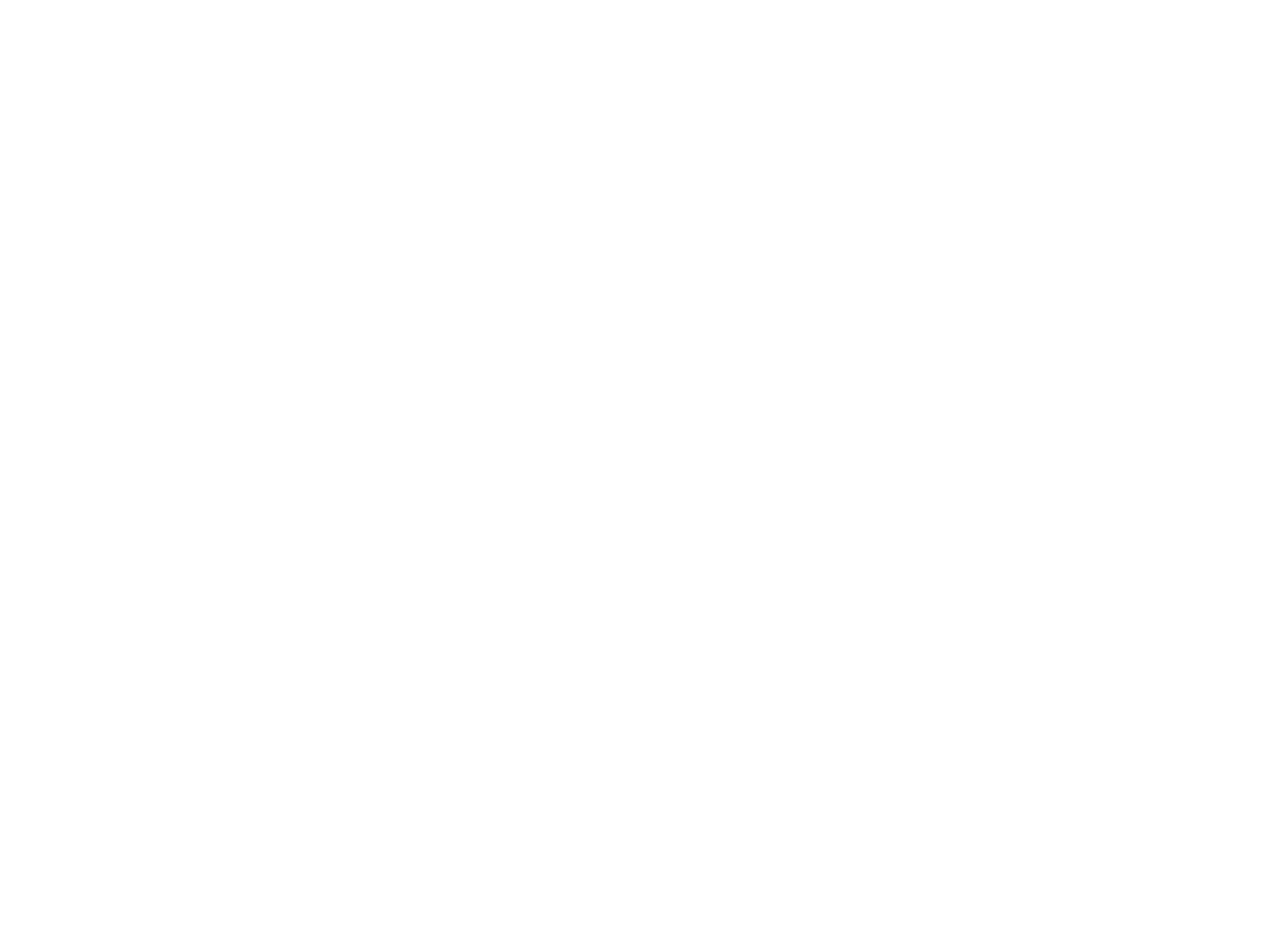
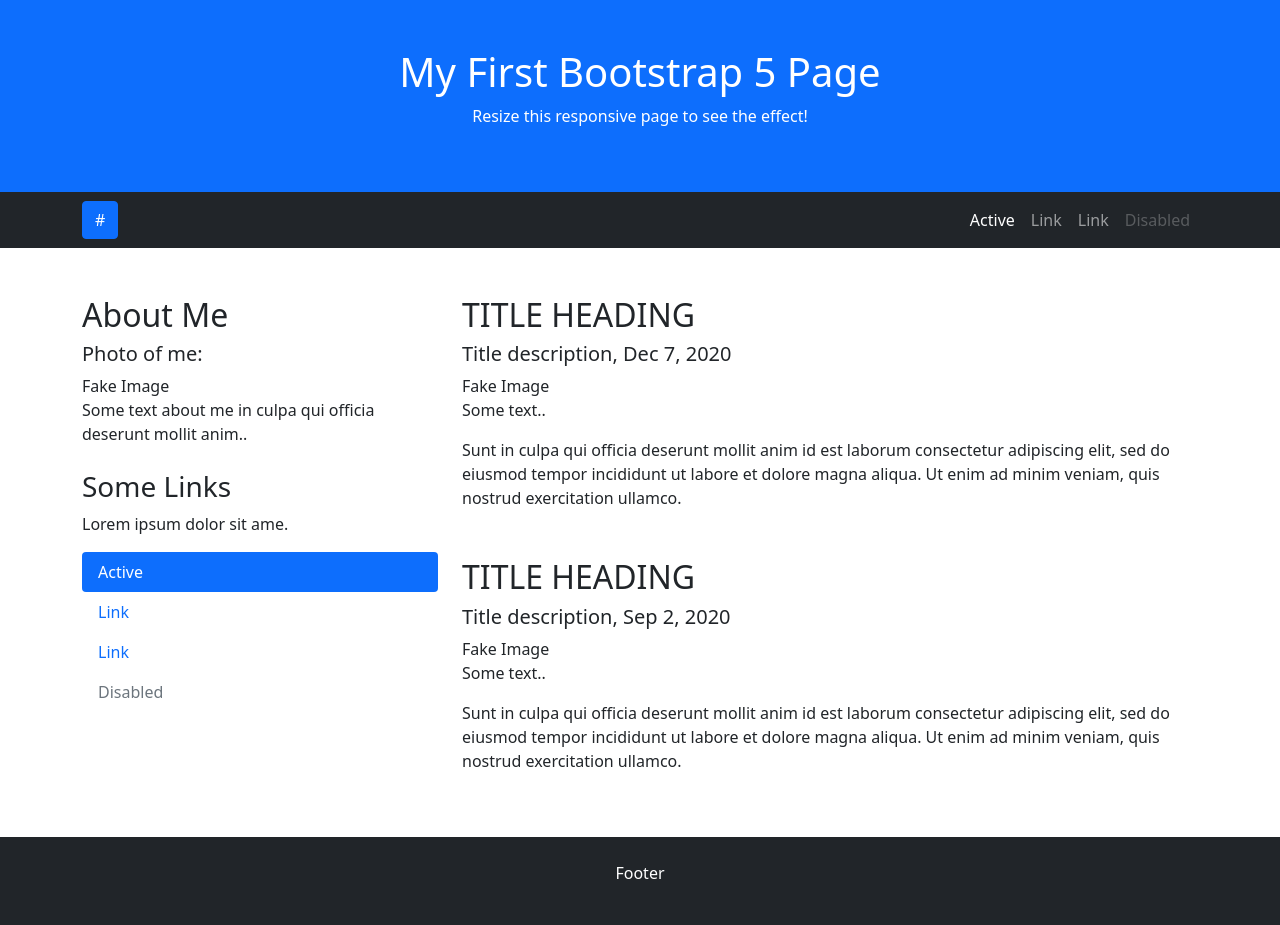
Before and after one commit to steadxcz/sqliteTraining, a website: page public/root/index.html in a window 1280 px wide. Before the commit the page ends 800 px from the top, so only its background shows below. Drawn offline with nearby package versions, Linux system fonts and the light colour scheme.

Commit message:
changed main page to bootsrap example

```diff
--- a/public/root/index.html
+++ b/public/root/index.html
@@ -20,6 +20,95 @@
 
 <body>
 
+  <div class="p-5 bg-primary text-white text-center">
+    <h1>My First Bootstrap 5 Page</h1>
+    <p>Resize this responsive page to see the effect!</p>
+  </div>
+
+  <nav class="navbar navbar-expand-sm bg-dark navbar-dark">
+    <div class="container">
+      <button class="btn btn-primary" type="button" data-bs-toggle="offcanvas" data-bs-target="#demo">
+        #
+      </button>
+      <ul class="navbar-nav">
+        <li class="nav-item">
+          <a class="nav-link active" href="#">Active</a>
+        </li>
+        <li class="nav-item">
+          <a class="nav-link" href="#">Link</a>
+        </li>
+        <li class="nav-item">
+          <a class="nav-link" href="#">Link</a>
+        </li>
+        <li class="nav-item">
+          <a class="nav-link disabled" href="#">Disabled</a>
+        </li>
+      </ul>
+    </div>
+  </nav>
+  <div class="container mt-5">
+    <div class="row">
+      <div class="col-sm-4">
+        <h2>About Me</h2>
+        <h5>Photo of me:</h5>
+        <div class="fakeimg">Fake Image</div>
+        <p>Some text about me in culpa qui officia deserunt mollit anim..</p>
+        <h3 class="mt-4">Some Links</h3>
+        <p>Lorem ipsum dolor sit ame.</p>
+        <ul class="nav nav-pills flex-column">
+          <li class="nav-item">
+            <a class="nav-link active" href="#">Active</a>
+          </li>
+          <li class="nav-item">
+            <a class="nav-link" href="#">Link</a>
+          </li>
+          <li class="nav-item">
+            <a class="nav-link" href="#">Link</a>
+          </li>
+          <li class="nav-item">
+            <a class="nav-link disabled" href="#">Disabled</a>
+          </li>
+        </ul>
+        <hr class="d-sm-none">
+      </div>
+      <div class="col-sm-8">
+        <h2>TITLE HEADING</h2>
+        <h5>Title description, Dec 7, 2020</h5>
+        <div class="fakeimg">Fake Image</div>
+        <p>Some text..</p>
+        <p>Sunt in culpa qui officia deserunt mollit anim id est laborum consectetur adipiscing elit, sed do eiusmod
+          tempor incididunt ut labore et dolore magna aliqua. Ut enim ad minim veniam, quis nostrud exercitation
+          ullamco.</p>
+
+        <h2 class="mt-5">TITLE HEADING</h2>
+        <h5>Title description, Sep 2, 2020</h5>
+        <div class="fakeimg">Fake Image</div>
+        <p>Some text..</p>
+        <p>Sunt in culpa qui officia deserunt mollit anim id est laborum consectetur adipiscing elit, sed do eiusmod
+          tempor incididunt ut labore et dolore magna aliqua. Ut enim ad minim veniam, quis nostrud exercitation
+          ullamco.</p>
+      </div>
+    </div>
+  </div>
+
+  <div class="mt-5 p-4 bg-dark text-white text-center">
+    <p>Footer</p>
+  </div>
+  <!-- Offcanvas Sidebar -->
+  <div class="offcanvas offcanvas-start" id="demo">
+    <div class="offcanvas-header">
+      <h1 class="offcanvas-title">Heading</h1>
+      <button type="button" class="btn-close text-reset" data-bs-dismiss="offcanvas"></button>
+    </div>
+    <div class="offcanvas-body">
+      <p>Some text lorem ipsum.</p>
+      <p>Some text lorem ipsum.</p>
+      <button class="btn btn-secondary" type="button">A Button</button>
+    </div>
+  </div>
+
+
+
 </body>
 
 </html>
```
